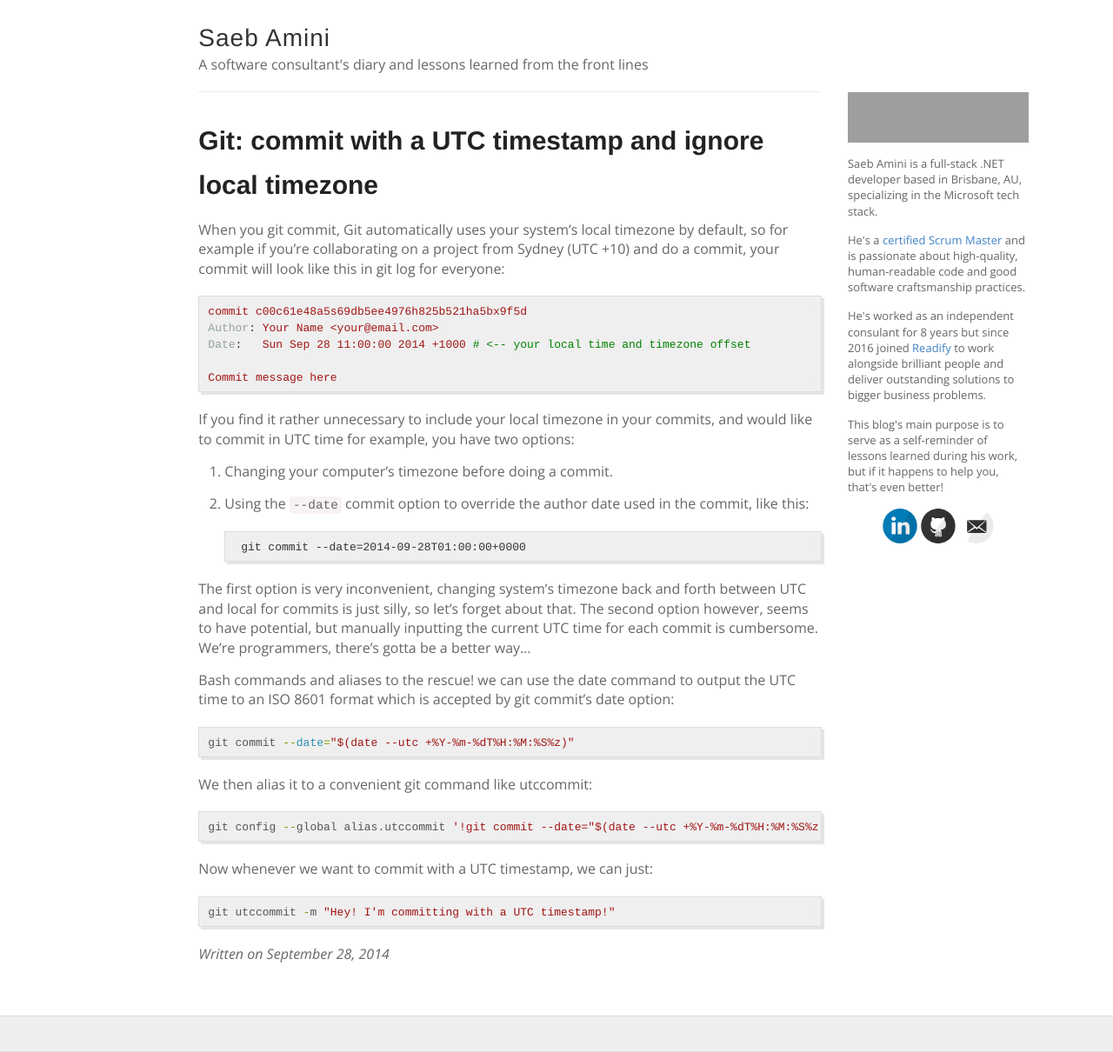
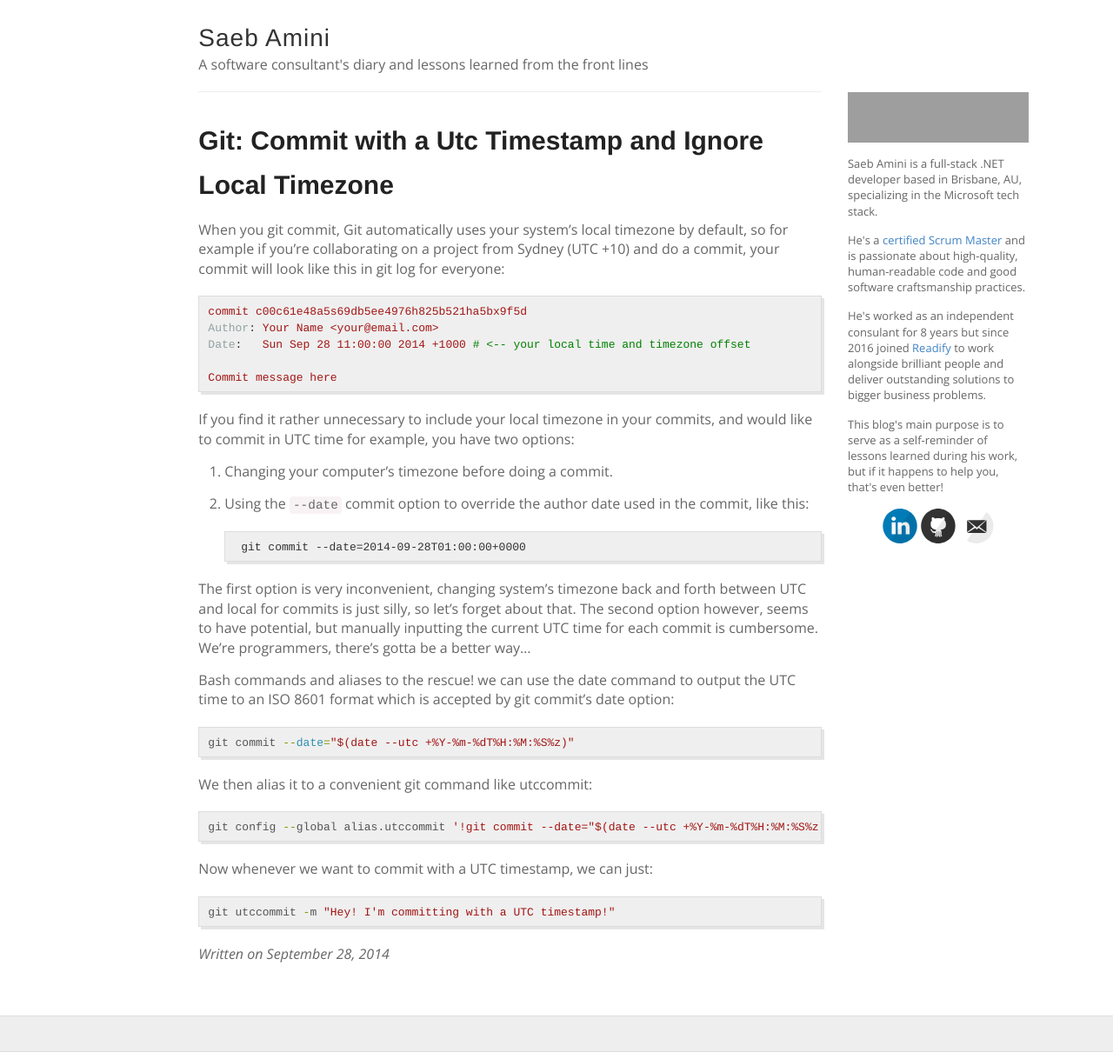
Before and after one commit to SaebAmini/saebamini.github.io, a Jekyll site: the page built from _posts/2014-09-28-Git-commit-with-UTC-timestamp-ignore-local-timezone.md, in a window 1280 px wide. Shown: the whole page at 87% size. Built offline with Jekyll 4.4.1, drawn with Linux system fonts in a browser that asks for light colours; comment, search, counter and statistics services are not loaded; grey boxes are pictures that could not be loaded.

```diff
--- a/_posts/2014-09-28-Git-commit-with-UTC-timestamp-ignore-local-timezone.md
+++ b/_posts/2014-09-28-Git-commit-with-UTC-timestamp-ignore-local-timezone.md
@@ -1,6 +1,6 @@
 ---
 layout: post
-title: Git&#58; commit with a UTC timestamp and ignore local timezone
+title: Git&#58; Commit with a Utc Timestamp and Ignore Local Timezone
 ---
 
 When you git commit, Git automatically uses your system's local timezone by default, so for example if you're collaborating on a project from Sydney (UTC +10) and do a commit, your commit will look like this in git log for everyone:
```
Also changed, not shown: _posts/2015-08-23-Allowing-only-one-instance-of-a-C#-app-to-run.md (+1 -1 lines), _posts/2018-07-08-the-dangerous-ef-core-feature-automatic-client-evaluation.md (+1 -1 lines).
